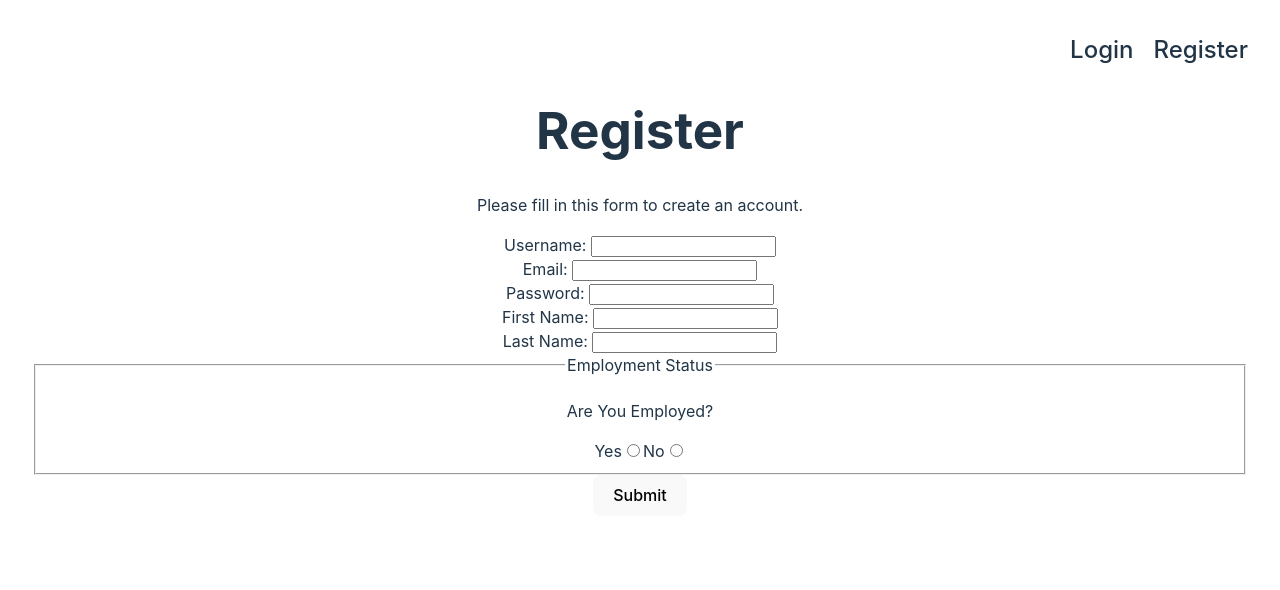
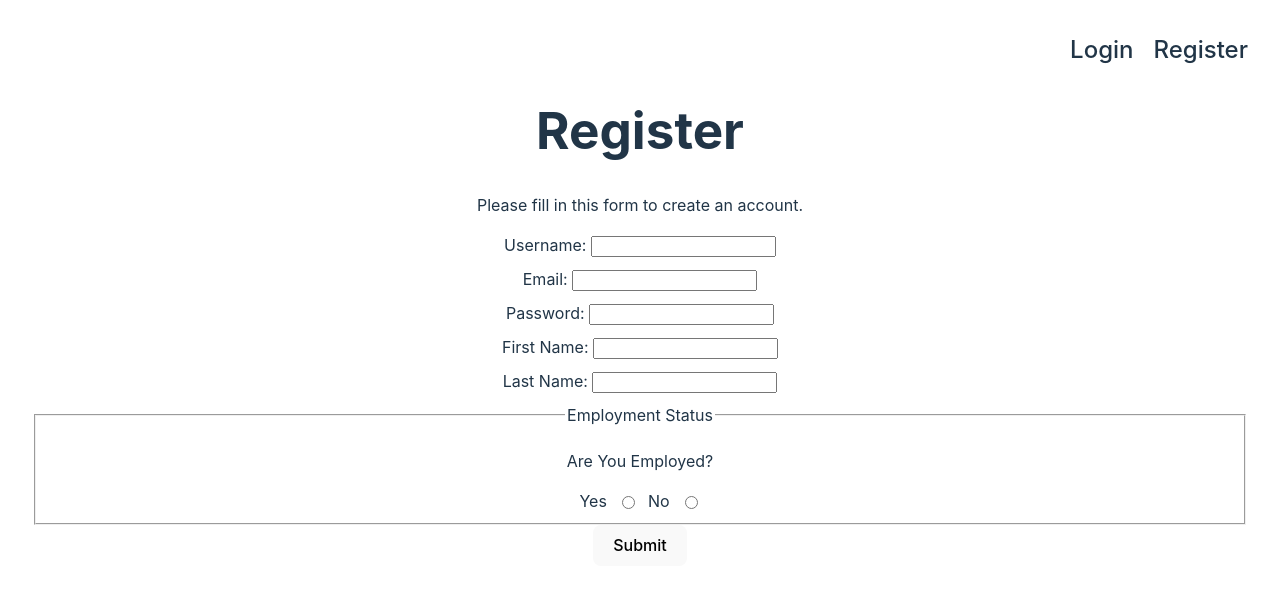
Before and after one commit to JLopez0001/JobListing, a React (Vite) app in the folder client/: page /register in a window 1280 px wide. Shown: the top 590 px of the page. Built offline with nearby package versions, Linux system fonts and the light colour scheme.

Commit message:
added styling to register form fields

```diff
--- a/client/src/pages/Auth/Register/Register.css
+++ b/client/src/pages/Auth/Register/Register.css
@@ -0,0 +1,9 @@
+.registerFormFields{
+    margin: 10px 0;
+}
+
+.registerFieldset {
+    display: flex;
+    gap: 10px;
+    justify-content: center;
+}
--- a/client/src/pages/Auth/Register/Register.jsx
+++ b/client/src/pages/Auth/Register/Register.jsx
@@ -2,7 +2,7 @@ import PropTypes from 'prop-types';
 import { useState } from "react";
 import { register } from "../../../services/users.js";
 import { useNavigate } from "react-router-dom";
-
+import './Register.css'
 
 function Register({ setUser }) {
     const navigate = useNavigate();
@@ -73,13 +73,14 @@ function Register({ setUser }) {
   return (
     <div>
         <main>
-            <form onSubmit={onRegister} id="register-form">
+            <form onSubmit={onRegister} id="registerForm">
                 <header>
                     <h1>Register</h1>
                     <p>Please fill in this form to create an account.</p>
                 </header>
 
                 <section>
+                    <div className='registerFormFields'>
                         <label htmlFor="username">Username: </label>
                         <input
                             type="text"
@@ -89,7 +90,9 @@ function Register({ setUser }) {
                             value={formData.username}
                             required
                         />
-                    <br/>
+                    </div>
+
+                    <div className='registerFormFields'>
                         <label htmlFor="email" >Email: </label>
                         <input
                             type="email"
@@ -99,7 +102,9 @@ function Register({ setUser }) {
                             value={formData.email}
                             required
                         />
-                    <br/>
+                    </div>
+
+                    <div className='registerFormFields'>
                         <label htmlFor="password">Password: </label>
                         <input
                             type="password"
@@ -109,7 +114,9 @@ function Register({ setUser }) {
                             value={formData.password}
                             required
                         />
-                    <br/>
+                    </div>
+
+                    <div className='registerFormFields'>
                         <label htmlFor="first_name">First Name: </label>
                         <input
                             type="text"
@@ -119,7 +126,9 @@ function Register({ setUser }) {
                             value={formData.first_name}
                             required
                         />
-                    <br />
+                    </div>
+
+                    <div className='registerFormFields'>
                         <label htmlFor="last_name">Last Name: </label>
                         <input
                             type="text"
@@ -129,12 +138,14 @@ function Register({ setUser }) {
                             value={formData.last_name}
                             required
                         />
-                    <br />
+                    </div>
                 </section>
 
                 <fieldset>
                     <legend>Employment Status</legend>
                     <p>Are You Employed?</p>
+
+                    <section className='registerFieldset'>
                         <label htmlFor="employed">Yes</label>
                         <input
                             type="radio"
@@ -152,6 +163,7 @@ function Register({ setUser }) {
                             id="unemployed"
                             value="false"
                         />
+                    </section>
                 </fieldset>
 
                 {renderError()}
```
Lines whose indentation alone changed are shown as unchanged.
